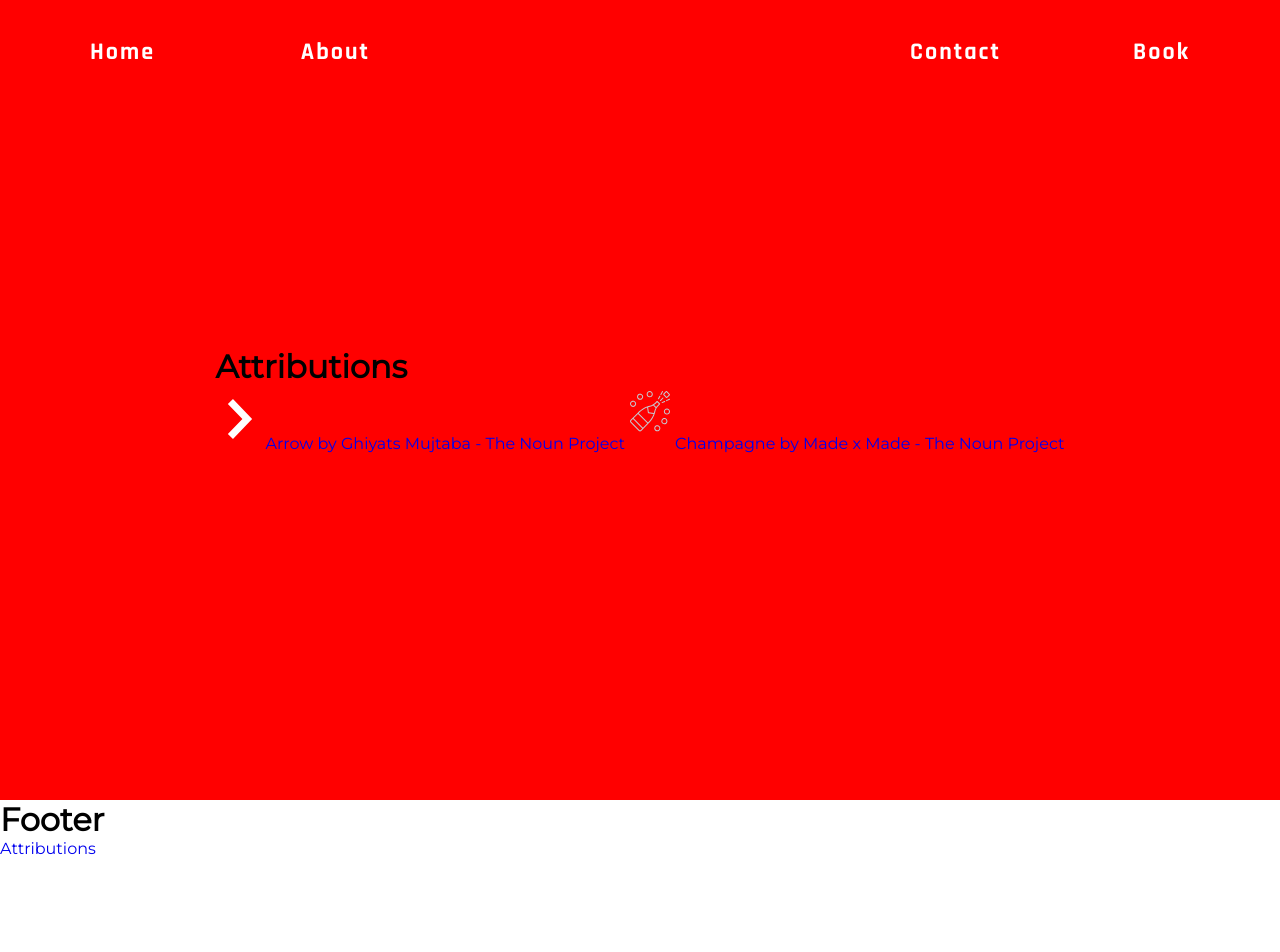
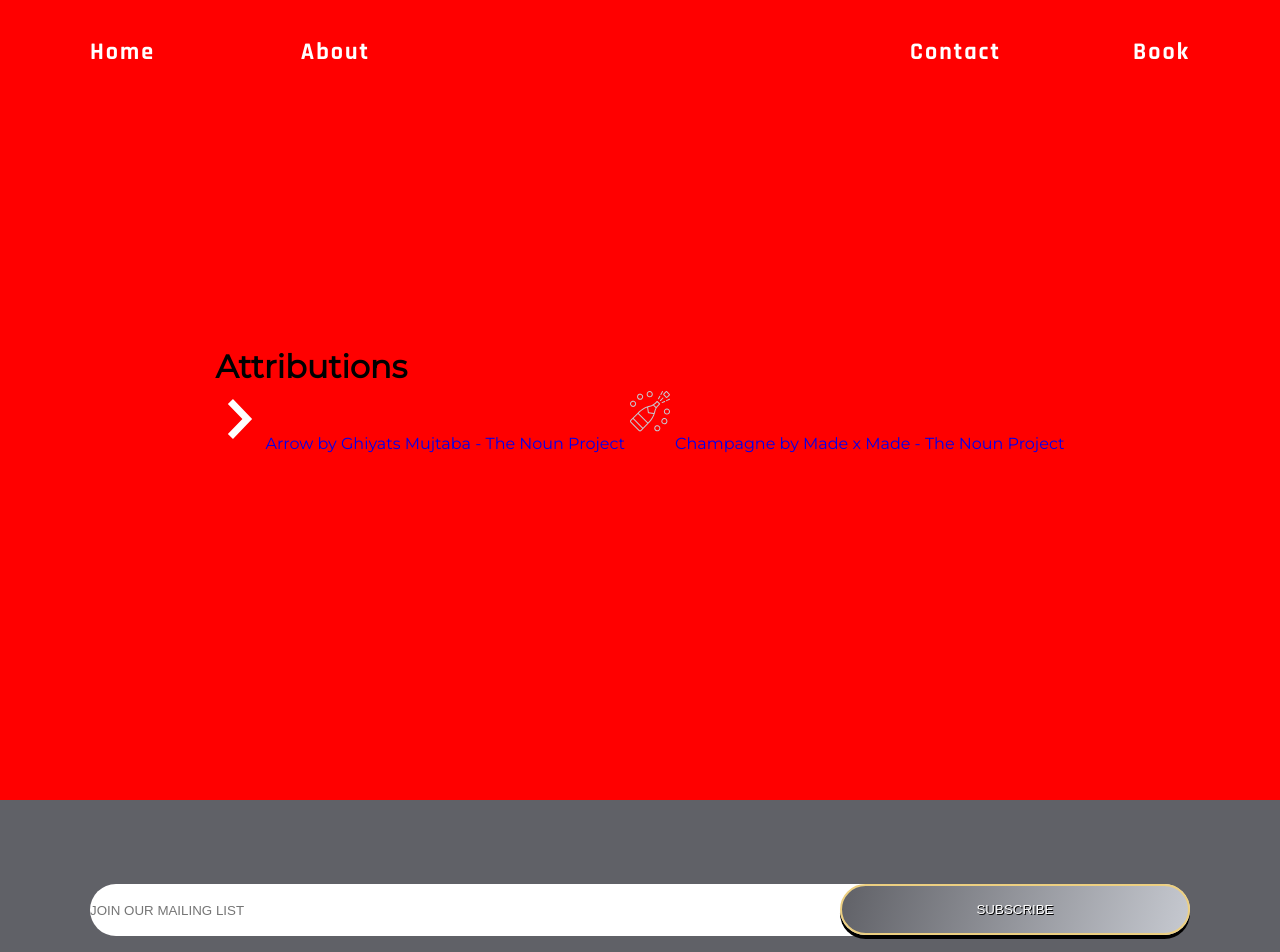
Before and after one commit to stevexero/vegasluxuryhometours, a React (Create React App) app: page /attributions in a window 1280 px wide. Shown: the top 952 px of the page. Before the commit the page ends 858 px from the top, so only its background shows below. Built offline with nearby package versions, Linux system fonts and the light colour scheme.

Commit message:
working on footer

```diff
--- a/src/components/Footer.css
+++ b/src/components/Footer.css
@@ -0,0 +1,40 @@
+.Footer {
+  background: var(--color-dark-silver);
+  display: flex;
+  flex-direction: column;
+  align-items: center;
+  justify-content: space-between;
+}
+
+.Footer-head {
+  width: 1100px;
+  display: flex;
+  position: relative;
+}
+
+.Footer-head input[type='text'] {
+  width: 100%;
+  height: 3.25rem;
+  border-radius: 50px;
+  border: none;
+}
+
+.btn-footer {
+  width: 350px;
+  padding: 1rem;
+  background: linear-gradient(
+    105deg,
+    var(--color-dark-silver),
+    var(--color-light-silver)
+  );
+  color: var(--color-white);
+  display: flex;
+  align-items: center;
+  justify-content: center;
+  border: 2px solid var(--color-light-gold);
+  border-radius: 50px;
+  text-shadow: 1px 1px 0 black;
+  box-shadow: 0 4px 0 black;
+  position: absolute;
+  right: 0;
+}
--- a/src/components/Footer.js
+++ b/src/components/Footer.js
@@ -4,9 +4,15 @@ import './Footer.css';
 
 const Footer = () => {
   return (
-    <footer className='Footer'>
-      <h1>Footer</h1>
-      <Link to='/attributions'>Attributions</Link>
+    <footer className='Footer ptb-84'>
+      <div className='Footer-head'>
+        <input type='text' placeholder='JOIN OUR MAILING LIST' />
+        <button className='btn-footer'>SUBSCRIBE</button>
+      </div>
+      <div className='Footer-body ptb-84'>
+        <Link to='/attributions'>Attributions</Link>
+      </div>
+      <div className='Footer-foot'>foot</div>
     </footer>
   );
 };
```
